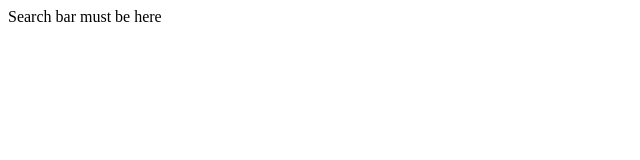
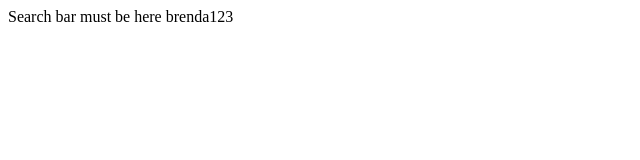
Before and after one commit to brendanatashaWP/learn-reactjs, a React (Create React App) app: page / in a window 1280 px wide. Shown: the top 160 px of the page, without its empty margins (0-640 px from the left). Built offline with nearby package versions, Linux system fonts and the light colour scheme.

Commit message:
Add props to searchbar component

```diff
--- a/src/components/SearchBar.js
+++ b/src/components/SearchBar.js
@@ -3,7 +3,7 @@ import React from 'react'
 const SearchBar = props  => {
     return (
         <div>
-            Search bar must be here
+            Search bar must be here {props.name}{props.id}
         </div>
     )
 }
--- a/src/pages/App.js
+++ b/src/pages/App.js
@@ -16,7 +16,10 @@ class App extends Component {
 
   render() {
     return (
-      <SearchBar></SearchBar>
+      <SearchBar
+        name = "brenda"
+        id = "123"
+      ></SearchBar>
       // <h1>loading: {JSON.stringify(this.state.loading)}</h1>
     )
   }
```
